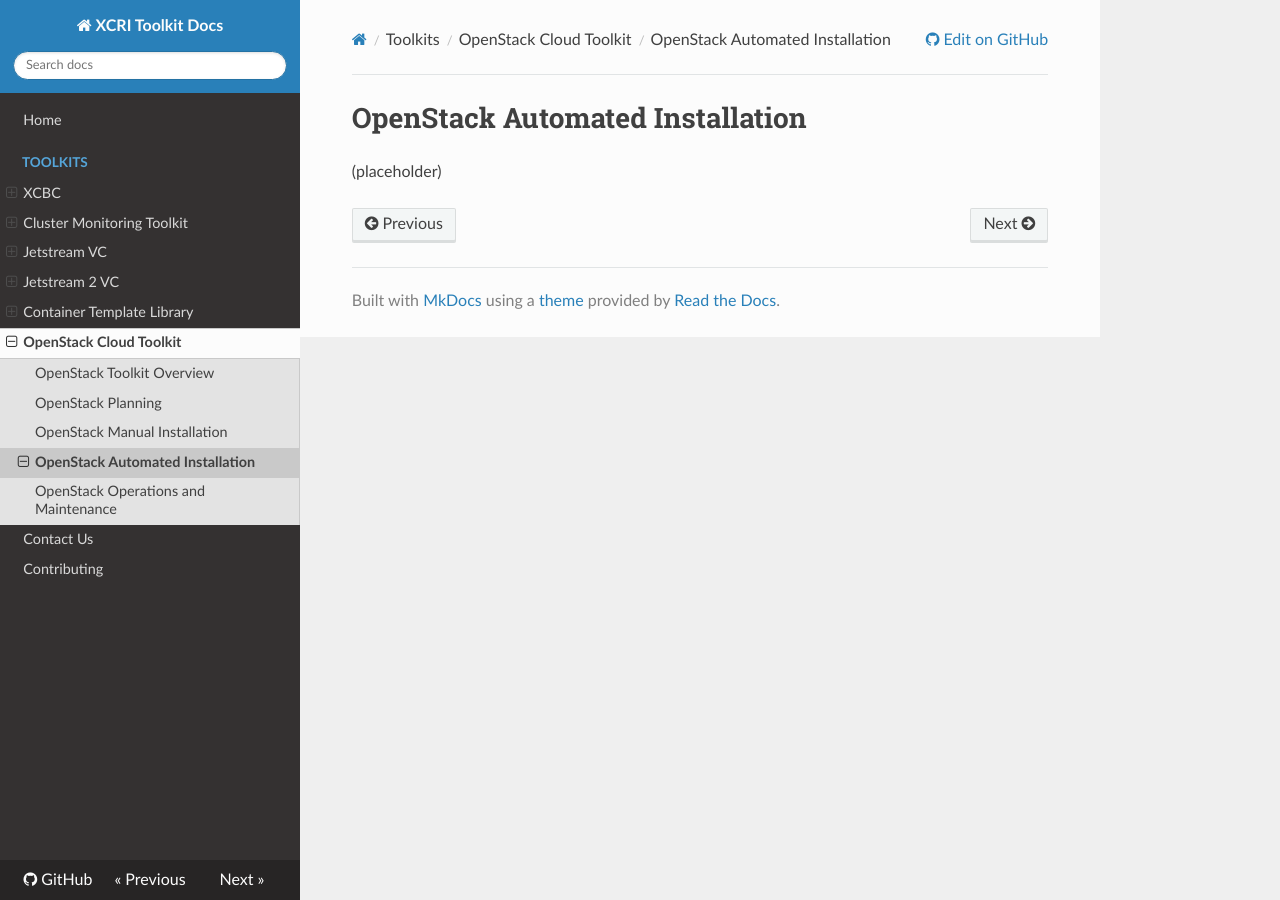
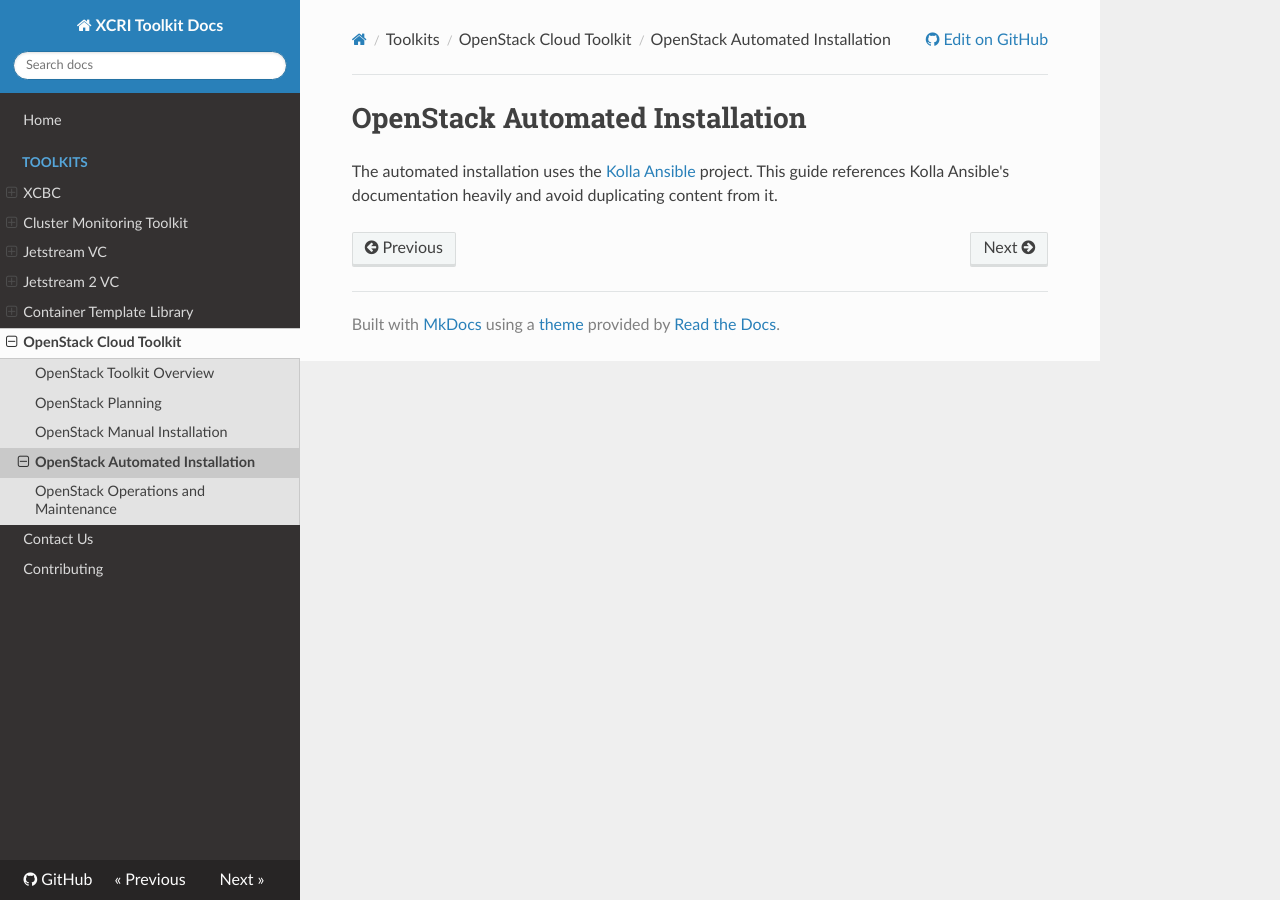
Before and after one commit to access-ci-org/Toolkit-Docs, an MkDocs documentation site: the page built from docs/toolkits/openstack-automated-installation.md, in a window 1280 px wide. Built offline with MkDocs 1.6.1, drawn with Linux system fonts in a browser that asks for light colours; nearby versions of some CDN libraries; old or Windows-style settings are respelled for this version of MkDocs.

Commit message:
linking to Kolla Ansible docs

```diff
--- a/docs/toolkits/openstack-automated-installation.md
+++ b/docs/toolkits/openstack-automated-installation.md
@@ -1,3 +1,3 @@
 # OpenStack Automated Installation
 
-(placeholder)
+The automated installation uses the [Kolla Ansible](https://docs.openstack.org/kolla-ansible/latest) project. This guide references Kolla Ansible's documentation heavily and avoid duplicating content from it.
```
